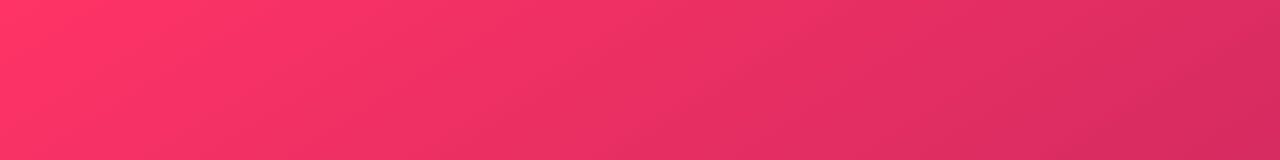
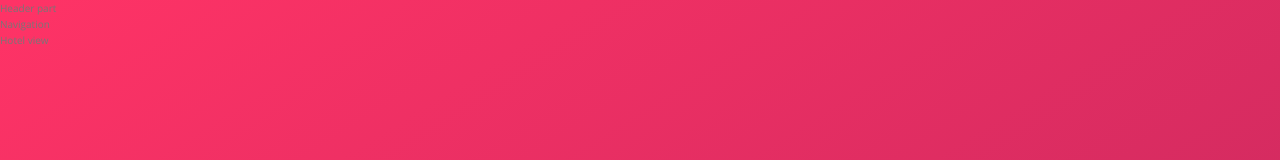
Before and after one commit to raveneliette/trillo-project-webpage, a website built with Parcel: page index.html in a window 1280 px wide. Shown: the top 160 px of the page. Built offline with nearby package versions, Linux system fonts and the light colour scheme.

Commit message:
Added overall layout elements with their classes

```diff
--- a/index.html
+++ b/index.html
@@ -11,6 +11,20 @@
         <title>trillo &mdash; Your all-in-one booking app</title>
     </head>
     <body>
+        <div class="container">
+            <header class="header">
+                Header part
+            </header>
 
+            <div class="content">
+                <nav class="sidebar">
+                    Navigation
+                </nav>
+
+                <main class="hotel-view">
+                    Hotel view
+                </main>
+            </div>
+        </div>
     </body>
 </html>
```
